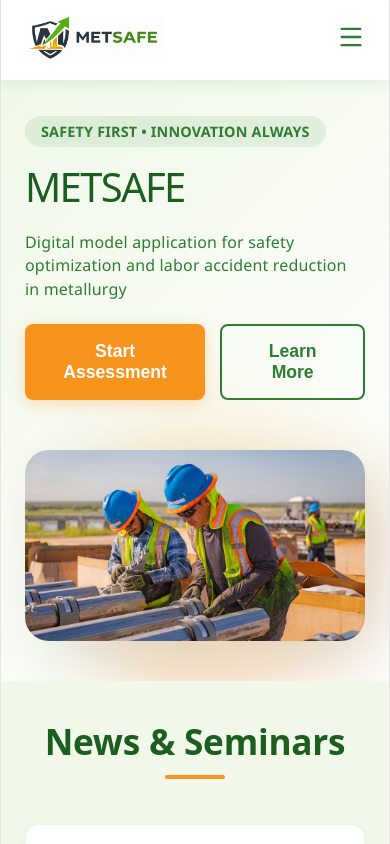
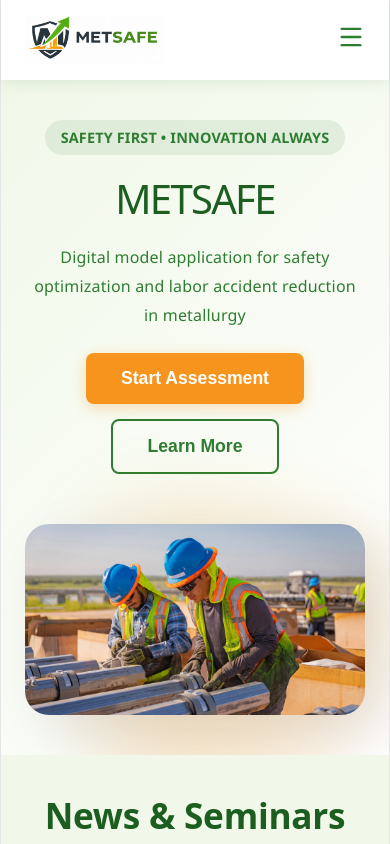
Before and after one commit to ngocleltt/metsafe, a React (Vite) app: page / in a window 390 px wide. Shown: the top 844 px of the page. Built offline with nearby package versions, Linux system fonts and the light colour scheme.

Commit message:
hero effect

```diff
--- a/src/components/Hero.jsx
+++ b/src/components/Hero.jsx
@@ -21,21 +21,32 @@ const Hero = ({ t }) => {
     <header className="metsafe-hero">
       <div className="hero-container">
         <div className="hero-text">
-          <span className="hero-tag">Safety First • Innovation Always</span>
-          <h1>{t?.hero?.title || 'METSAFE'}</h1>
-          <p>{t?.hero?.subtitle || 'Digital model application for safety optimization and labor accident reduction'}</p>
+          <span className="hero-tag hero-reveal hero-delay-1">
+            Safety First • Innovation Always
+          </span>
+
+          <h1 className="hero-reveal hero-delay-2">
+            {t?.hero?.title || 'METSAFE'}
+          </h1>
+
+          <p className="hero-reveal hero-delay-3">
+            {t?.hero?.subtitle || 'Digital model application for safety optimization and labor accident reduction'}
+          </p>
+
           <br />
-          <div className="hero-btns">
+
+          <div className="hero-btns hero-reveal hero-delay-4">
             <button className="cta-button primary" onClick={handleStartAssessment}>
               {t?.hero?.cta || 'Start Assessment'}
             </button>
+
             <button className="cta-button secondary" onClick={handleLearnMore}>
               {t?.hero?.learnMore || 'Learn More'}
             </button>
           </div>
         </div>
 
-        <div className="hero-visual">
+        <div className="hero-visual hero-reveal hero-delay-3">
           <div className="abstract-shape-1"></div>
           <img
             src={heroImg}
--- a/src/components/styles/Hero.css
+++ b/src/components/styles/Hero.css
@@ -1,5 +1,5 @@
 .metsafe-hero {
-  min-height: 500px;
+  min-height: clamp(560px, 78vh, 700px);
   background: linear-gradient(135deg, var(--bg-light) 0%, var(--white) 100%);
   display: flex;
   align-items: center;
@@ -24,6 +24,7 @@
 }
 
 .hero-tag {
+  display: inline-block;
   background: rgba(46, 125, 50, 0.1);
   color: var(--primary-color);
   padding: 6px 16px;
@@ -31,6 +32,12 @@
   font-weight: 600;
   font-size: 0.9rem;
   text-transform: uppercase;
+  transition: transform 0.3s ease, background 0.3s ease;
+}
+
+.hero-tag:hover {
+  transform: translateY(-2px);
+  background: rgba(46, 125, 50, 0.16);
 }
 
 .hero-text h1 {
@@ -40,9 +47,27 @@
   margin: 20px 0;
 }
 
+.hero-text p {
+  color: var(--primary-color);
+  line-height: 1.8;
+  max-width: 600px;
+}
+
 .hero-btns {
   display: flex;
   gap: 15px;
+}
+
+.cta-button {
+  transition: transform 0.28s ease, box-shadow 0.28s ease, background 0.28s ease, color 0.28s ease;
+}
+
+.cta-button:hover {
+  transform: translateY(-3px);
+}
+
+.cta-button.primary:hover {
+  box-shadow: 0 14px 30px rgba(46, 125, 50, 0.22);
 }
 
 .cta-button.secondary {
@@ -50,6 +75,11 @@
   border: 2px solid var(--primary-color);
   color: var(--primary-color);
   box-shadow: none;
+}
+
+.cta-button.secondary:hover {
+  background: var(--primary-color);
+  color: var(--white);
 }
 
 .hero-visual {
@@ -62,10 +92,16 @@
 
 .hero-img {
   width: 100%;
-  max-width: 500px;
+  max-width: 600px;
   border-radius: 24px;
   box-shadow: 20px 20px 60px rgba(0,0,0,0.1);
   z-index: 2;
+  transition: transform 0.5s ease, box-shadow 0.5s ease;
+}
+
+.hero-img:hover {
+  transform: translateY(-6px) scale(1.015);
+  box-shadow: 24px 24px 70px rgba(0, 0, 0, 0.14);
 }
 
 .abstract-shape-1 {
@@ -78,6 +114,52 @@
   opacity: 0.2;
   top: -20px;
   right: -20px;
+  animation: floatBlob 7s ease-in-out infinite;
+}
+
+.hero-reveal {
+  opacity: 0;
+  transform: translateY(28px);
+  animation: heroFadeUp 0.9s ease forwards;
+}
+
+.hero-delay-1 {
+  animation-delay: 0.15s;
+}
+
+.hero-delay-2 {
+  animation-delay: 0.3s;
+}
+
+.hero-delay-3 {
+  animation-delay: 0.45s;
+}
+
+.hero-delay-4 {
+  animation-delay: 0.6s;
+}
+
+@keyframes heroFadeUp {
+  from {
+    opacity: 0;
+    transform: translateY(28px);
+  }
+  to {
+    opacity: 1;
+    transform: translateY(0);
+  }
+}
+
+@keyframes floatBlob {
+  0% {
+    transform: translate(0, 0) scale(1);
+  }
+  50% {
+    transform: translate(-10px, 14px) scale(1.04);
+  }
+  100% {
+    transform: translate(0, 0) scale(1);
+  }
 }
 
 @media (max-width: 968px) {
@@ -85,7 +167,40 @@
     flex-direction: column;
     text-align: center;
   }
-  .hero-text h1 { font-size: 2.5rem; }
-  .hero-text p { color: var(--primary-color); }
-  .hero-btns { justify-content: center; }
+
+  .hero-text {
+    text-align: center;
+  }
+
+  .hero-text h1 {
+    font-size: 2.5rem;
+  }
+
+  .hero-text p {
+    color: var(--primary-color);
+    margin: 0 auto;
+  }
+
+  .hero-btns {
+    justify-content: center;
+    flex-wrap: wrap;
+  }
 }
+
+@media (prefers-reduced-motion: reduce) {
+  .hero-reveal,
+  .abstract-shape-1 {
+    animation: none;
+  }
+
+  .hero-img,
+  .hero-tag,
+  .cta-button {
+    transition: none;
+  }
+
+  .hero-reveal {
+    opacity: 1;
+    transform: none;
+  }
+}
```
